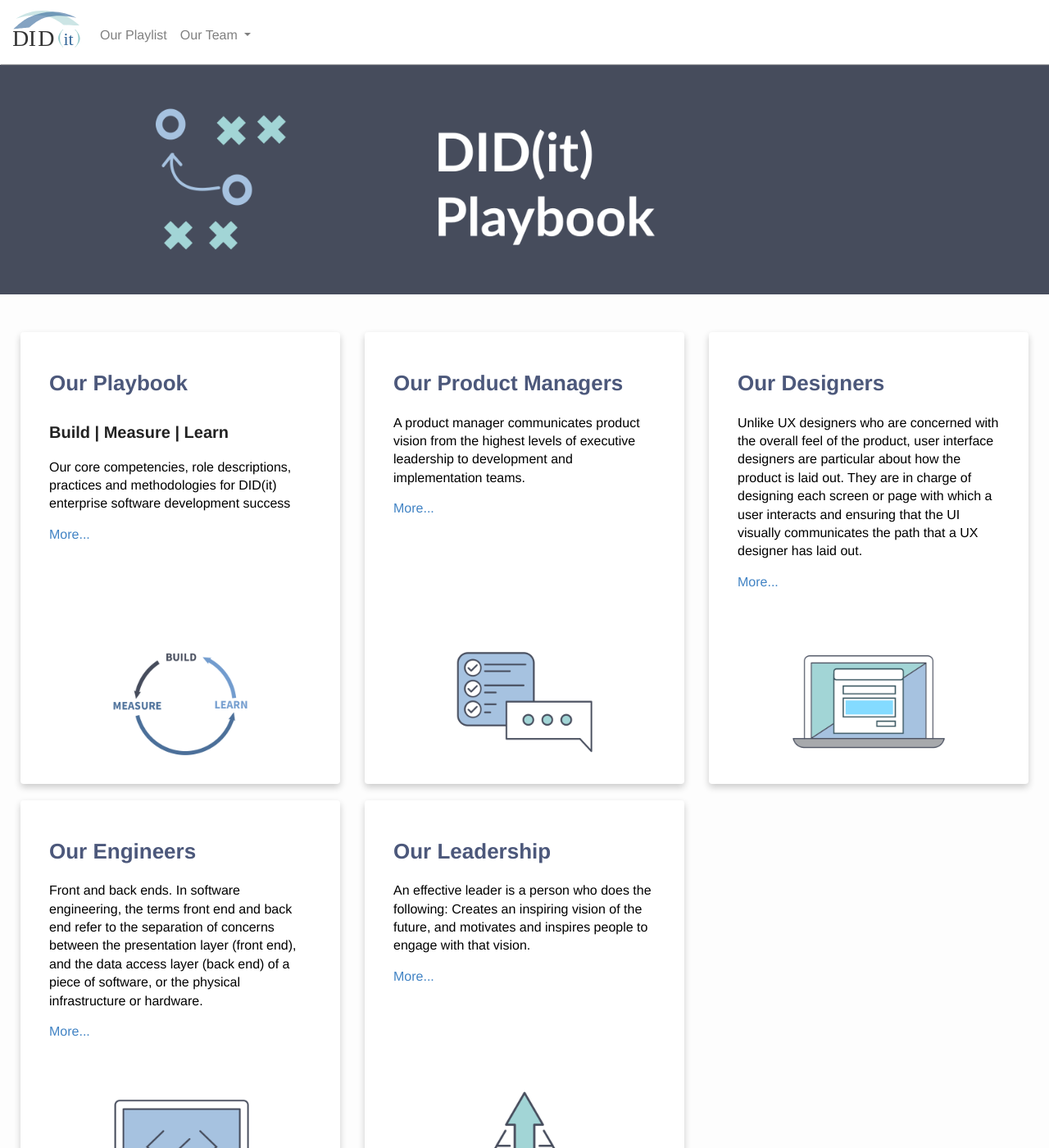
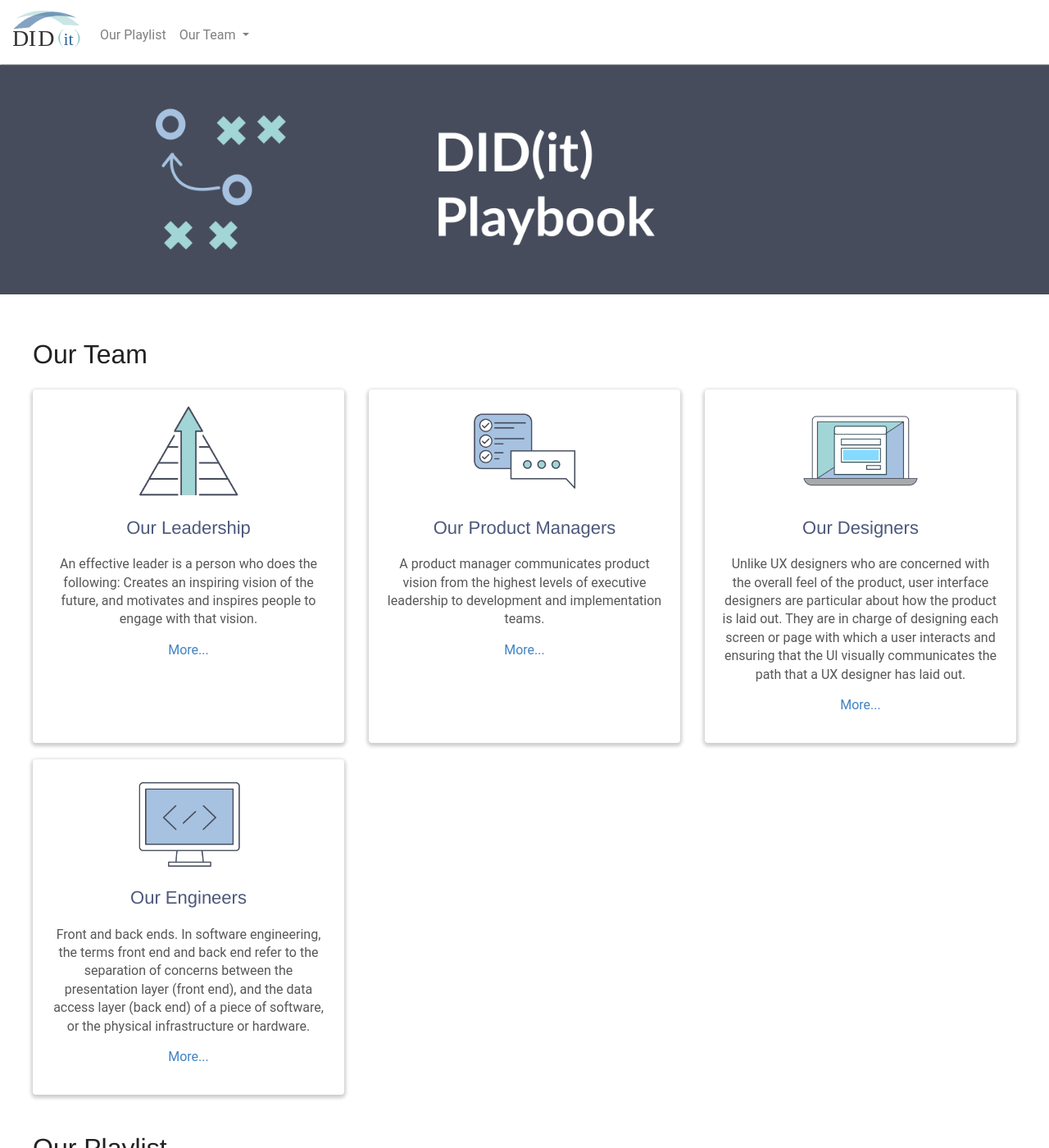
Before and after one commit to KnightPointSystems/kps_playbook, a Jekyll site: the page built from index.md, in a window 1280 px wide and 1400 px high. Shown: the whole window at 82% size. Built offline with Jekyll 4.4.1, drawn with Linux system fonts in a browser that asks for light colours; nearby versions of some CDN libraries; some of the changed text lies outside the part shown.

Commit message:
Updated index card layout

```diff
--- a/assets/css/style.scss
+++ b/assets/css/style.scss
@@ -18,8 +18,8 @@ html {
 }
 
 body {
-	background: rgb(253, 253, 253);
-  font: 16px/1.4 $helvetica;
+	background: #ffffff;
+  font: 16px/1.4 'Roboto','Helvetica Neue', Helvetica, Arial, sans-serif;
   color: $black;
   padding-top: 38px;
 
@@ -64,6 +64,7 @@ h1 {
   font-size: 32px;
   margin-top: 18px;
   text-align: left;
+  font-weight: 400;
   a {
     color: inherit;
   }
@@ -72,10 +73,15 @@ h1 {
 h2 {
   font-size: 26px;
   color: #4C587B;
+  font-weight: normal;
   }
 
 h3 {
-  font-size: 20px;
+  font-size: 22px;
+  color:#4C587B;
+  text-align: center;
+  font-weight: normal;
+  margin-top: 0!important;
 }
 
 h4 {
@@ -416,14 +422,28 @@ a.maincontent-anchor {
 }
 
 .Body-Container h2 {
-  padding-top: 20px!important;
+  padding-top: 0!important;
 }
 
 .col-md-4 {
-  margin-left: 0px;
+  margin-left: 0;
   margin-right: 0;
+
 }
 
+#MainContent.mainBodyContent {
+  .col-md-4 {
+    display: flex;
+    width: 100%;
+  }
+}
+
+
+
+.col {
+  flex: 1;
+  padding: 16px;
+}
 
 img.splash {
   width: 100%;
@@ -553,85 +573,34 @@ img.splash {
   padding: 0 30px;
 }
 
-.our-playbook {
-  text-align: left;
-  border-bottom: 1px solid rgb(194, 194, 194);
-
-  h3 {
-    color: #5a5a5a;
-  }
-
-
-}
-
 .card {
   background: #ffffff;
   border: none;
-  box-shadow: 0 4px 8px 0 rgba(0, 0, 0, 0.2);
-
+  box-shadow: 0 2px 4px 2px rgba(0, 0, 0, 0.2);
+  margin: 0 0 20px 0!important;
 
     img {
-      width: 200px;
+      max-width: 150px;
       margin: 0 auto;
     }
 
-
+    .btn {
+      display: block;
+      margin: auto;
+      width: 100px;
+      border-radius: 0!important;
+      background: rgb(71, 76, 91);
+      border-color: rgb(71, 76, 91);
     }
 
-.col-md-4.card {
-  margin-bottom: 20px!important;
-
-
+    p {
+      text-align: center;
+      color: #575757;
+    }
 }
 
-.pack {
-
-  display: -webkit-inline-flex;
-  display: -ms-inline-flexbox;
-  display: inline-flex;
-  flex-wrap: wrap;
-  -webkit-flex-wrap: wrap;
-}
-
-.our-product-managers {
-  width: 90%;
-  text-align: left;
-  padding: 0 30px;
-  border-bottom: 1px solid rgb(194, 194, 194);
-  margin: 0 auto;
-
-
-}
-
-.our-designers {
-  width: 90%;
-  text-align: left;
-  padding: 0 30px;
-  border-bottom: 1px solid rgb(194, 194, 194);
-  margin: 0 auto;
-
-
-}
-
-.our-engineers {
-  width: 90%;
-  text-align: left;
-  padding: 0 30px;
-  border-bottom: 1px solid rgb(194, 194, 194);
-  margin: 0 auto;
-
-
-
-}
-
-.leadership {
-  width: 90%;
-  text-align: left;
-  padding: 0 30px;
-  margin: 0 auto;
-
-
-
+.card-body {
+  padding-top: 0;
 }
 
 .posts > .post {
--- a/index.md
+++ b/index.md
@@ -9,62 +9,82 @@ title: Welcome to the DID(it) Playbook
 
 <div class="mainBodyContent" id="MainContent">
 
-<div class="card-deck">
+<h1> Our Team </h1>
 <div class="row">
 
-<div class="col-md-4 card">
+<div class="col-md-4">
+<div class="card">
+<img class="card-img-top" src="images/Leaders.png" alt="Leaders">
     <div class="card-body">
-      <h2>Our Playbook</h2>
-      <h3>Build | Measure | Learn</h3>
-      <p> Our core competencies, role descriptions, practices and methodologies for DID(it) enterprise software development success </p>
-      <p><a href="playbook">More...</a></p>
-    </div>
-        <img class="card-img-bottom" src="images/BuildMeasureLearn.png" alt="Build Measure Learn">
+       <h3> Our Leadership </h3>
+      <p> An effective leader is a person who does the following: Creates an inspiring vision of the future, and motivates and inspires people to engage with that vision. </p>
+      <p><a href="leadership">More...</a></p>
+    </div><!--end card body-->
+</div><!--end card-->
+  </div><!--end col-->
 
-  </div>
-
-<div class="col-md-4 card">
+<div class="col-md-4">
+<div class="card">
+        <img class="card-img-top" src="images/ProductManagers.png" alt="Product Managers">
     <div class="card-body">
-      <h2>Our Product Managers</h2>
+      <h3>Our Product Managers</h3>
           <p> A product manager communicates product vision from the highest levels of executive leadership to development and implementation teams. </p>
       <p><a href="product-management">More...</a></p>
-    </div>
-        <img class="card-img-bottom" src="images/ProductManagers.png" alt="Product Managers">
+    </div><!--end card body-->
+</div><!--end card-->
+  </div><!--end col-->
 
-  </div>
-
-  <div class="col-md-4 card">
+  <div class="col-md-4">
+   <div class="card">
+        <img class="card-img-top" src="images/Designers.png" alt="Designers">
     <div class="card-body">
-      <h2>Our Designers</h2>
+      <h3>Our Designers</h3>
       <p> Unlike UX designers who are concerned with the overall feel of the product, user interface designers are particular about how the product is laid out. They are in charge of designing each screen or page with which a user interacts and ensuring that the UI visually communicates the path that a UX designer has laid out.</p>
       <p><a href="design">More...</a></p>
-    </div>
-      <img class="card-img-bottom" src="images/Designers.png" alt="Designers">
-</div>
-  </div>
+    </div><!--end card body-->
+</div><!--end card-->
+  </div><!--end col-->
+</div> <!--end row-->
 
 
-  <div class="row">
-
-  <div class="col-md-4 card">
+<div class="row">
+ <div class="col-md-4">
+ <div class="card">
+    <img class="card-img-top" src="images/Engineers.png" alt="Engineers">
     <div class="card-body">
-      <h2>Our Engineers</h2>
+      <h3>Our Engineers</h3>
       <p>Front and back ends. In software engineering, the terms front end and back end refer to the separation of concerns between the presentation layer (front end), and the data access layer (back end) of a piece of software, or the physical infrastructure or hardware.</p>
       <p><a href="engineering">More...</a></p>
-    </div>
-            <img class="card-img-bottom" src="images/Engineers.png" alt="Engineers">
+    </div><!--end card body-->
+</div><!--end card-->
+  </div><!--end col-->
+ <div class="col-4">
+  </div><!--end col-->
+   <div class="col-4">
+   </div><!--end col-->
+   <div><!--end row-->
+</div></div>
 
-  </div>
 
-  <div class="col-md-4 card">
+<h1> Our Playlist </h1>
+
+
+<div class="row">
+ <div class="col-md-4">
+ <div class="card">
+    <img class="card-img-top" src="images/BuildMeasureLearn.png" alt="Build Measure Learn">
     <div class="card-body">
-       <h2> Our Leadership </h2>
-      <p> An effective leader is a person who does the following: Creates an inspiring vision of the future, and motivates and inspires people to engage with that vision. </p>
-      <p><a href="leadership">More...</a></p>
-    </div>
-        <img class="card-img-bottom" src="images/Leaders.png" alt="Leaders">
+      <h3>Our Playlist</h3>
+      <p>Our core competencies, role descriptions, practices and methodologies for DID(it) enterprise software development success</p>
+      <p><a href="playbook">More...</a></p>
+    </div><!--end card body-->
+</div><!--end card-->
+  </div><!--end col-->
+  <div class="col-md-4">
 
-  </div>
-  <div class="col-4">
-  </div>
-  </div>
+  </div><!--end col-->
+   <div class="col-md-4">
+
+  </div><!--end col-->
+   <div><!--end row-->
+</div></div>
```
